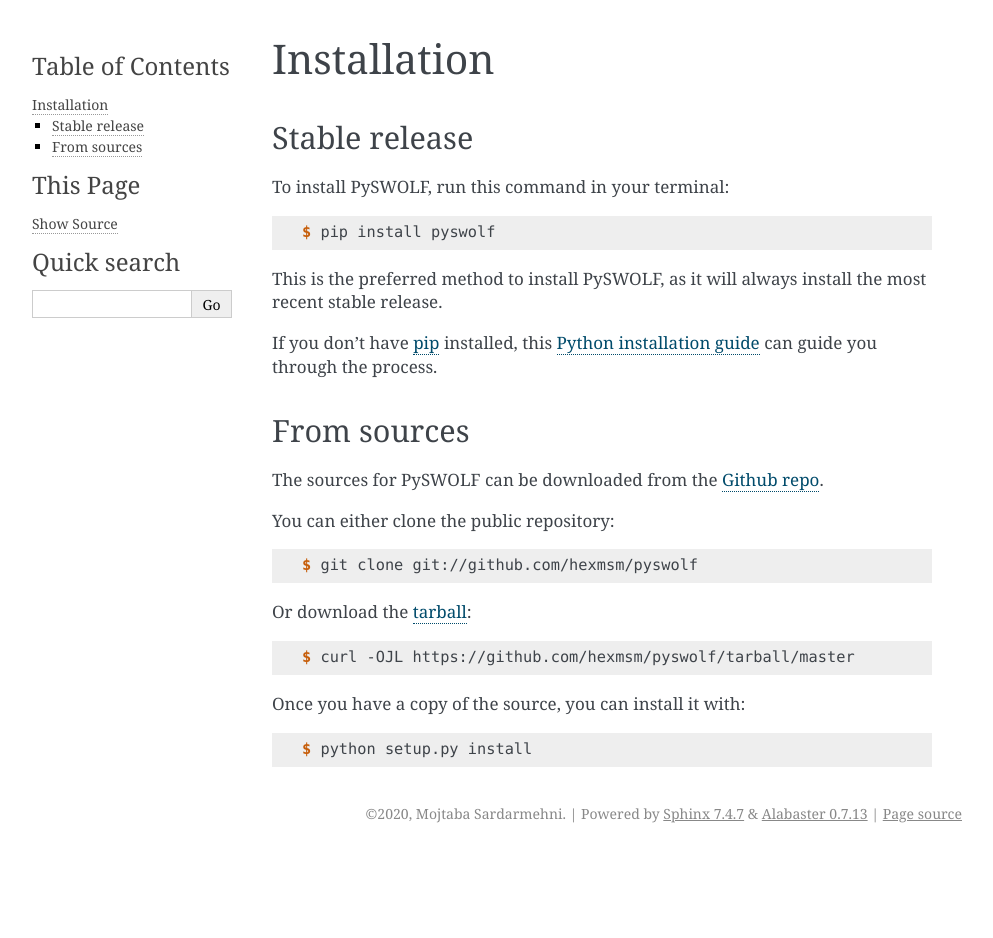
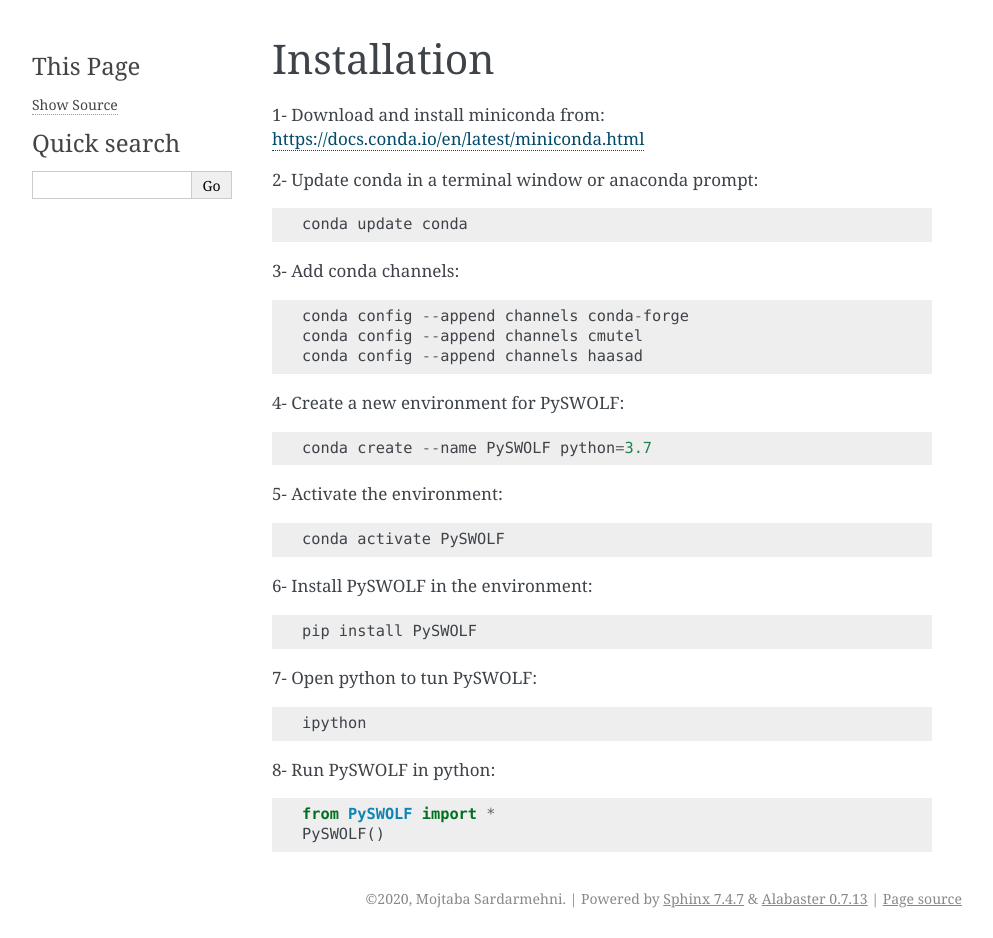
Before and after one commit to SwolfPy-Project/swolfpy, a Sphinx documentation site: the page built from docs/installation.rst, in a window 1280 px wide. Shown: the whole page, without its empty margins (148-1141 px from the left). Built offline with Sphinx 7.4.7, drawn with Linux system fonts in a browser that asks for light colours; before the commit the page ends 900 px from its top, so only the background shows below that.

Commit message:
installation.rst edited online with Bitbucket

```diff
--- a/docs/installation.rst
+++ b/docs/installation.rst
@@ -1,51 +1,3 @@
-.. highlight:: shell
-
-============
-Installation
-============
-
-
-Stable release
---------------
-
-To install PySWOLF, run this command in your terminal:
-
-.. code-block:: console
-
-    $ pip install pyswolf
-
-This is the preferred method to install PySWOLF, as it will always install the most recent stable release.
-
-If you don't have `pip`_ installed, this `Python installation guide`_ can guide
-you through the process.
-
-.. _pip: https://pip.pypa.io
-.. _Python installation guide: http://docs.python-guide.org/en/latest/starting/installation/
-
-
-From sources
-------------
-
-The sources for PySWOLF can be downloaded from the `Github repo`_.
-
-You can either clone the public repository:
-
-.. code-block:: console
-
-    $ git clone git://github.com/hexmsm/pyswolf
-
-Or download the `tarball`_:
-
-.. code-block:: console
-
-    $ curl -OJL https://github.com/hexmsm/pyswolf/tarball/master
-
-Once you have a copy of the source, you can install it with:
-
-.. code-block:: console
-
-    $ python setup.py install
-
-
-.. _Github repo: https://github.com/hexmsm/pyswolf
-.. _tarball: https://github.com/hexmsm/pyswolf/tarball/master
+.. include:: ../README.rst
+   :start-after: Installation
+   :end-before: endInstallation
```
